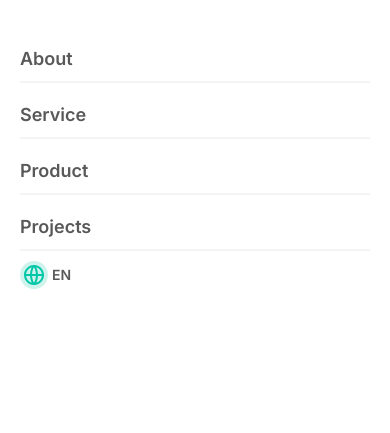
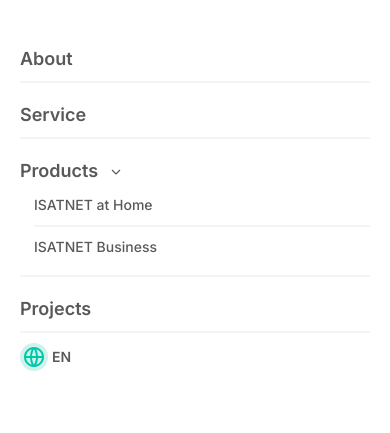
Before and after one commit to christianyitzak/isatnet, a website: page index.html in a window 390 px wide. Both pictures are taken after a click on the picture 358 px from the left and 35 px from the top of the page. Shown: the part 55-488 px from the top of the page. Drawn offline with Linux system fonts and the light colour scheme.

Commit message:
update navigation mobile, add dropdown products. And change hero section banner image

```diff
--- a/index.html
+++ b/index.html
@@ -79,7 +79,15 @@
                             </li>
 
                             <li class="border-b-2 border-gray-100 py-2">
-                                <a href="#">Product</a>
+                                <div class="flex items-center gap-2.5">
+                                    <span href="#">Products</span>
+                                    <img src="src/img/icon-arrow-dropdown.svg" alt="">
+                                </div>
+
+                                <div class="flex flex-col text-sm font-medium pl-3.5">
+                                    <a href="product-home.html" class="py-2.5 border-b-2 border-gray-100">ISATNET at Home</a>
+                                    <a href="product-business.html" class="py-2.5">ISATNET Business</a>
+                                </div>
                             </li>
 
                             <li class="border-b-2 border-gray-100 py-2">
@@ -114,7 +122,7 @@
                 </a>
             </div>
 
-            <img src="src/img/home-hero.jpg" alt="a man use his phone" class="w-full order-1 md:order-2">
+            <img src="src/img/home-hero.png" alt="a man use his phone" class="w-full order-1 md:order-2">
         </section>
 
         <section class="stats max-w-6xl mx-auto mb-16 md:mb-20 p-5">
```
Also changed, not shown: about.html (+9 -1 lines), product-business.html (+10 -2 lines), product-home.html (+10 -2 lines), projects.html (+9 -1 lines), service.html (+9 -1 lines), src/img/home-hero.jpg (deleted), src/img/home-hero.png (added), src/output.css.
